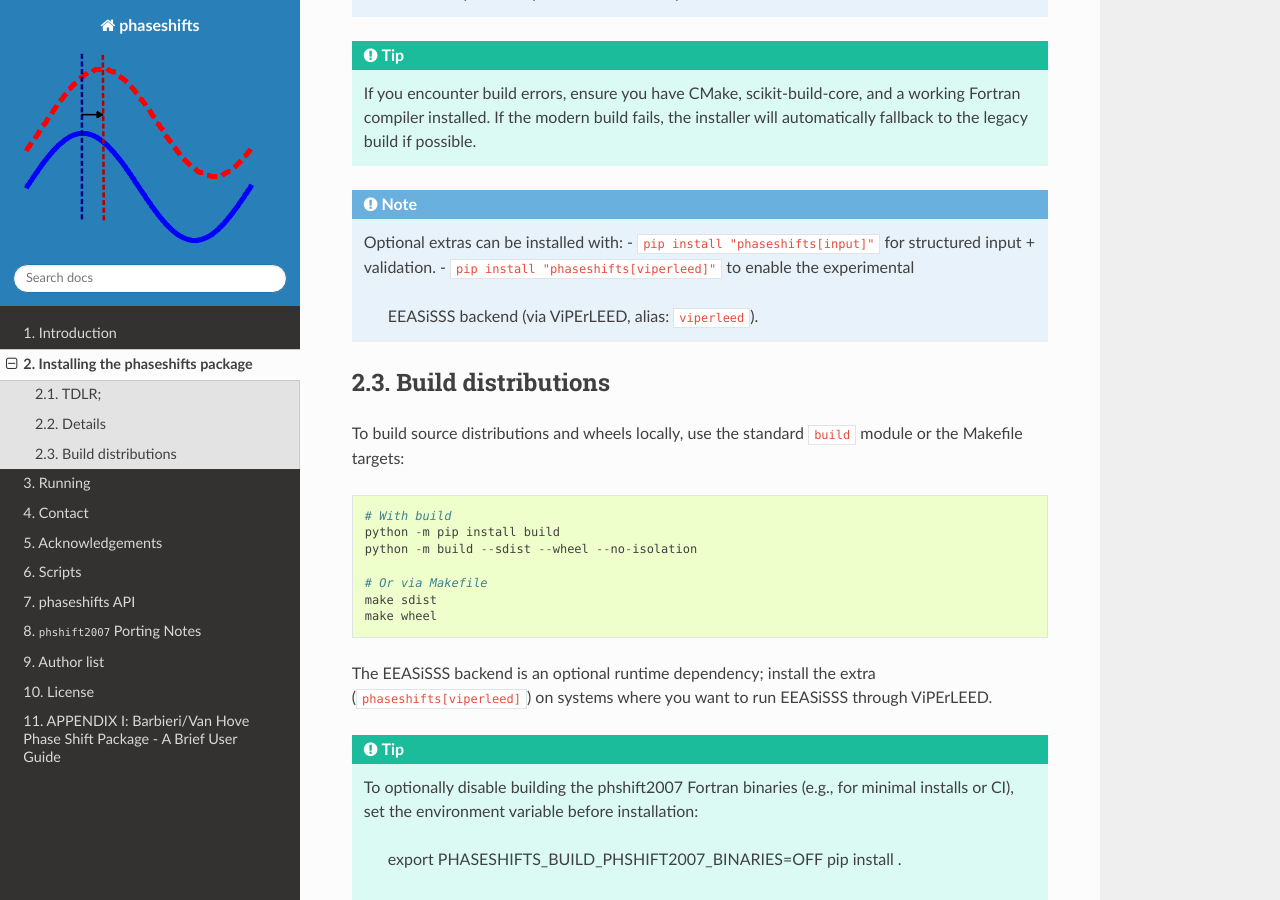
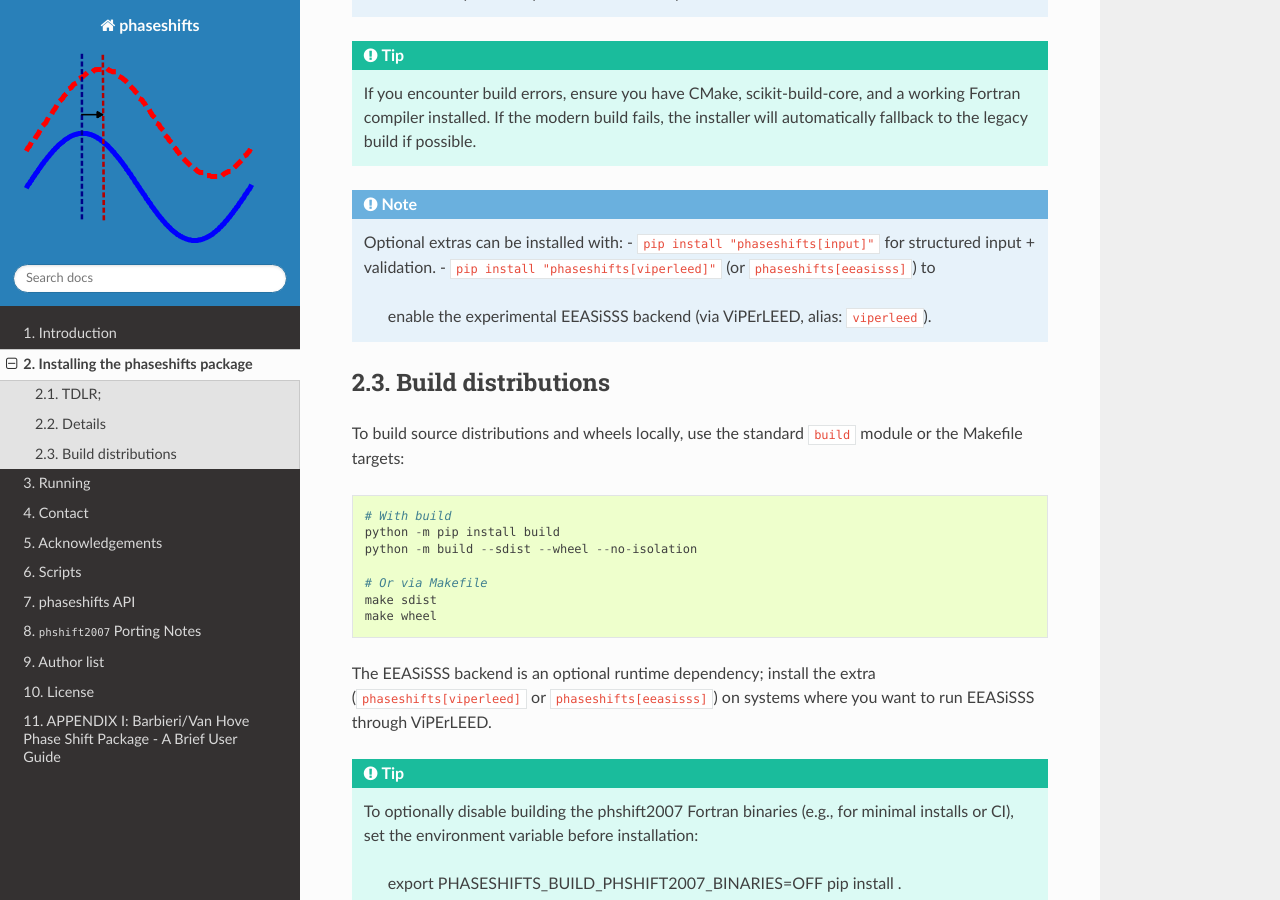
Before and after one commit to Liam-Deacon/phaseshifts, a Sphinx documentation site: the page built from docs/installing_phaseshifts.rst, in a window 1280 px wide and 900 px high, scrolled down 2403 px. Built offline with Sphinx 7.4.7 and the Read the Docs theme 3.1.0, drawn with Linux system fonts in a browser that asks for light colours; formulas are drawn with MathJax 3.

Commit message:
docs/pkg: add eeasisss extra alias

```diff
--- a/docs/included/alternatives.rst
+++ b/docs/included/alternatives.rst
@@ -28,7 +28,8 @@ A number of alternatives are available, notably the following:
              An experimental pathway exists via the optional ``eeasisss`` backend
              (alias: ``viperleed``; see :doc:`/scripts` for CLI usage), which runs
              EEASiSSS through the ViPErLEED toolchain. Install with
-             ``pip install "phaseshifts[viperleed]"``.
+             ``pip install "phaseshifts[viperleed]"`` (or
+             ``phaseshifts[eeasisss]``).
 
 3. A fortran program is described in "`McGreevy, E., & Stewart, A.L. (- Apr 1978). <https://inis.iaea.org/search/search.aspx?orig_q=RN:9399501>`_
    A program for calculating elastic scattering phase shifts for an electron colliding with a one-electron target using perturbation theory.
--- a/docs/installing_phaseshifts.rst
+++ b/docs/installing_phaseshifts.rst
@@ -113,8 +113,9 @@ steps below.
 .. note::
    Optional extras can be installed with:
    - ``pip install "phaseshifts[input]"`` for structured input + validation.
-   - ``pip install "phaseshifts[viperleed]"`` to enable the experimental
-     EEASiSSS backend (via ViPErLEED, alias: ``viperleed``).
+   - ``pip install "phaseshifts[viperleed]"`` (or ``phaseshifts[eeasisss]``) to
+     enable the experimental EEASiSSS backend (via ViPErLEED, alias:
+     ``viperleed``).
 
 Build distributions
 -------------------
@@ -131,8 +132,8 @@ module or the Makefile targets::
   make wheel
 
 The EEASiSSS backend is an optional runtime dependency; install the extra
-(``phaseshifts[viperleed]``) on systems where you want to run EEASiSSS through
-ViPErLEED.
+(``phaseshifts[viperleed]`` or ``phaseshifts[eeasisss]``) on systems where you
+want to run EEASiSSS through ViPErLEED.
 
 .. tip::
    To optionally disable building the phshift2007 Fortran binaries (e.g., for minimal installs or CI), set the environment variable before installation:
--- a/docs/scripts.rst
+++ b/docs/scripts.rst
@@ -79,8 +79,9 @@ will produce a list of command line options::
 
 .. note::
    To use the experimental EEASiSSS backend (via ViPErLEED), install:
-   ``pip install "phaseshifts[viperleed]"`` and pass ``--backend eeasisss``
-   (or ``--backend viperleed``) with a POSCAR slab file and
+   ``pip install "phaseshifts[viperleed]"`` (or ``phaseshifts[eeasisss]``) and
+   pass ``--backend eeasisss`` (or ``--backend viperleed``) with a POSCAR slab
+   file and
    ``--backend-params PARAMETERS``.
 
    Example::
--- a/pyproject.toml
+++ b/pyproject.toml
@@ -49,6 +49,7 @@ test = ["pytest", "pytest-cov"]
 docs = ["sphinx>=7,<8", "sphinx_rtd_theme", "numpydoc", "ipykernel"]
 input = ["pyyaml>=6.0", "jsonschema>=4.0"]
 viperleed = ["viperleed>=0.14.1"]
+eeasisss = ["viperleed>=0.14.1"]
 
 [build-system]
 requires = [
--- a/setup.py
+++ b/setup.py
@@ -434,6 +434,7 @@ setup_args = dict(
         "docs": ["sphinx>=7,<8", "sphinx_rtd_theme", "numpydoc", "ipykernel"],
         "input": ["pyyaml>=6.0", "jsonschema>=4.0"],
         "viperleed": ["viperleed>=0.14.1"],
+        "eeasisss": ["viperleed>=0.14.1"],
     },
     keywords="phaseshifts atomic scattering muffin-tin diffraction",
     include_package_data=True,
```
Also changed, not shown: 1 other file.
